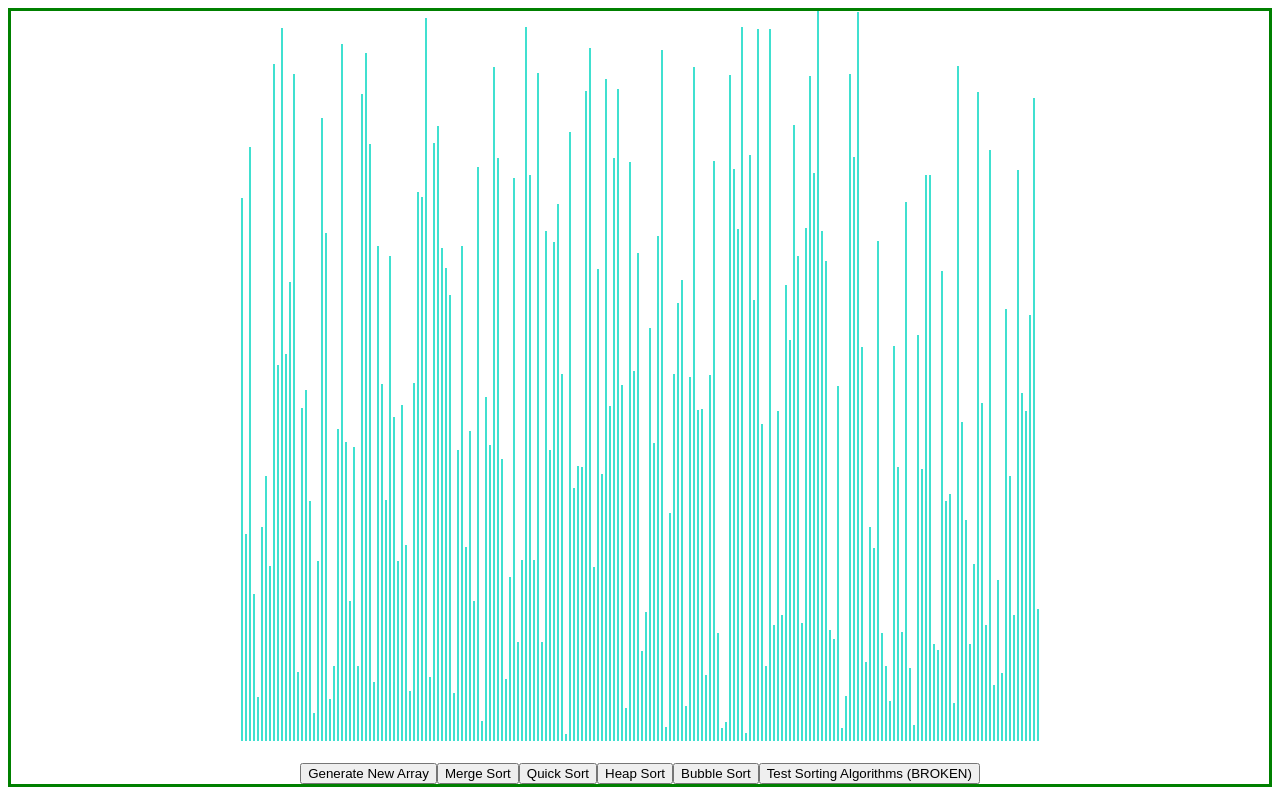
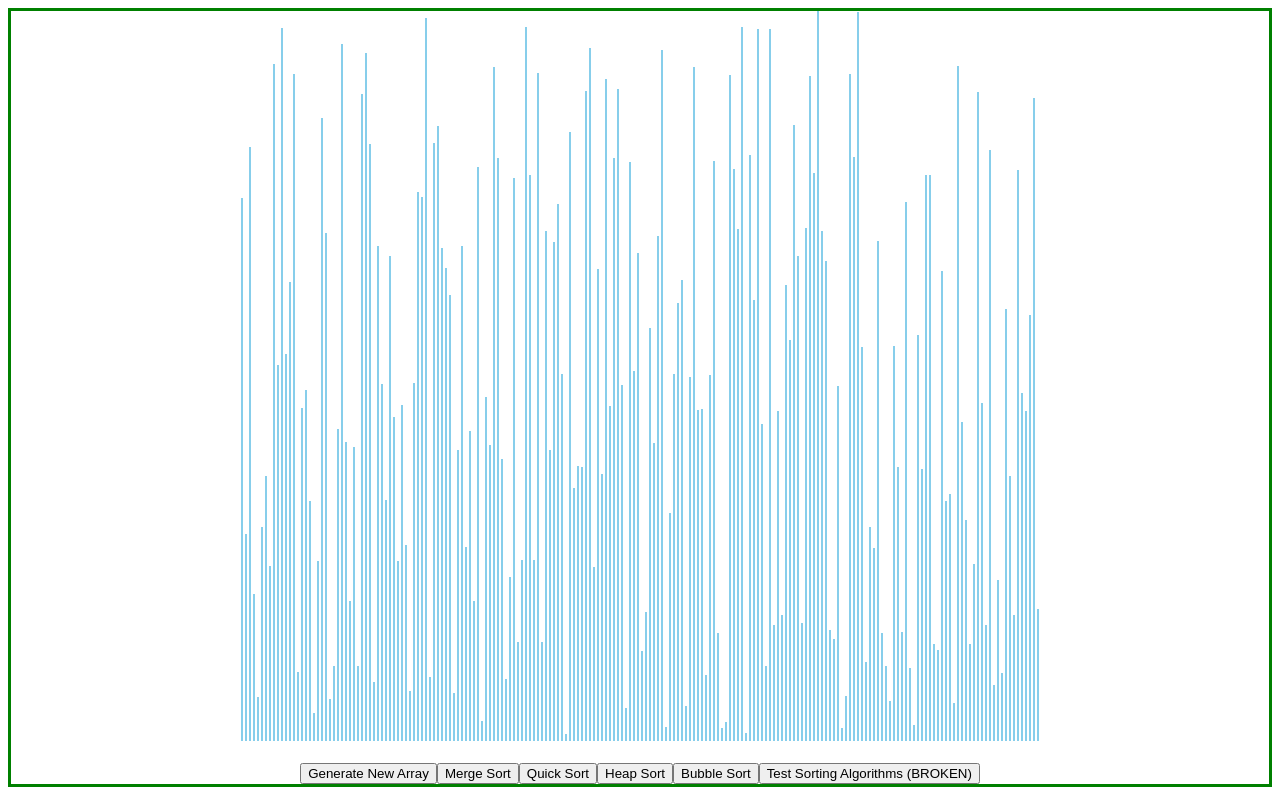
Before and after one commit to derekpodi/sort-viz, a Next.js app: page /sorting in a window 1280 px wide. Built offline with nearby package versions, Linux system fonts and the light colour scheme.

Commit message:
Two relative paths for sort test

```diff
--- a/components/sortingViz.js
+++ b/components/sortingViz.js
@@ -1,4 +1,6 @@
 import React from 'react';
+import ReactDOM from "react-dom"
+
 import {getMergeSortAnimations} from './sortingAlgs.js';
 import styles from '../styles/utils.module.css'
 
@@ -9,7 +11,7 @@ const ANIMATION_SPEED_MS = 1;
 const NUMBER_OF_ARRAY_BARS = 200;
 
 // This is the main color of the array bars.
-const PRIMARY_COLOR = 'turquoise';
+const PRIMARY_COLOR = '#87CEEB';
 
 // This is the color of array bars that are being compared throughout the animations.
 const SECONDARY_COLOR = 'red';
```
Also changed, not shown: pages/index.js (+8 -0 lines).
